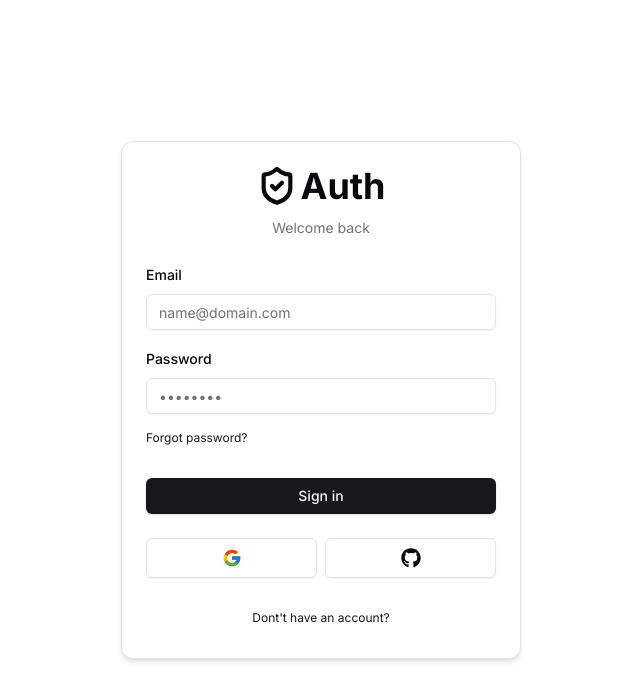
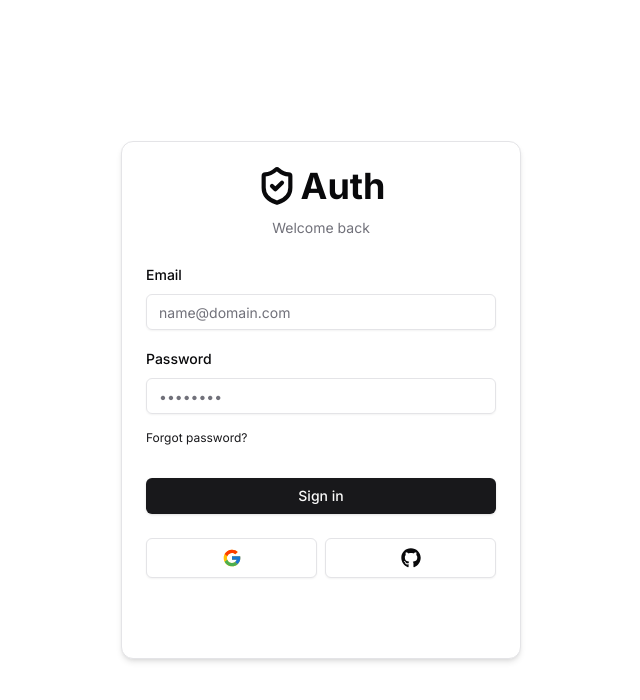
Before and after one commit to salimi-my/next-auth-starter, a Next.js app: page /auth/sign-in in a window 1280 px wide. Shown: the top 700 px of the page, without its empty margins (319-959 px from the left). Built offline with nearby package versions, Linux system fonts and the light colour scheme; no server answers.

Commit message:
Update auth footer

```diff
--- /dev/null
+++ b/components/auth/auth-footer.tsx
@@ -0,0 +1,20 @@
+import Link from 'next/link';
+
+import { Button } from '@/components/ui/button';
+
+interface AuthFooterProps {
+  href: string;
+  label: string;
+  description: string;
+}
+
+export function AuthFooter({ href, label, description }: AuthFooterProps) {
+  return (
+    <div className='flex items-center'>
+      <p className='text-muted-foreground text-xs'>{description}</p>
+      <Button variant='link' className='p-0 pl-1.5' size='sm' asChild>
+        <Link href={href}>{label}</Link>
+      </Button>
+    </div>
+  );
+}
--- a/components/auth/back-button.tsx
+++ /dev/null
@@ -1,18 +0,0 @@
-'use client';
-
-import Link from 'next/link';
-
-import { Button } from '@/components/ui/button';
-
-interface BackButtonProps {
-  href: string;
-  label: string;
-}
-
-export function BackButton({ href, label }: BackButtonProps) {
-  return (
-    <Button variant='link' className='font-normal w-full' size='sm' asChild>
-      <Link href={href}>{label}</Link>
-    </Button>
-  );
-}
--- a/components/auth/card-wrapper.tsx
+++ b/components/auth/card-wrapper.tsx
@@ -1,5 +1,3 @@
-'use client';
-
 import {
   Card,
   CardContent,
@@ -8,21 +6,23 @@ import {
 } from '@/components/ui/card';
 import { Social } from '@/components/auth/social';
 import { AuthHeader } from '@/components/auth/auth-header';
-import { BackButton } from '@/components/auth/back-button';
+import { AuthFooter } from '@/components/auth/auth-footer';
 
 interface CardWrapperProps {
   children: React.ReactNode;
   headerLabel: string;
-  backButtonLabel: string;
-  backButtonHref: string;
+  footerLabel: string;
+  footerHref: string;
+  footerDesc: string;
   showSocial?: boolean;
 }
 
 export function CardWrapper({
   children,
   headerLabel,
-  backButtonLabel,
-  backButtonHref,
+  footerLabel,
+  footerHref,
+  footerDesc,
   showSocial
 }: CardWrapperProps) {
   return (
@@ -36,8 +36,12 @@ export function CardWrapper({
           <Social />
         </CardFooter>
       )}
-      <CardFooter>
-        <BackButton label={backButtonLabel} href={backButtonHref} />
+      <CardFooter className='justify-center'>
+        <AuthFooter
+          label={footerLabel}
+          href={footerHref}
+          description={footerDesc}
+        />
       </CardFooter>
     </Card>
   );
```
